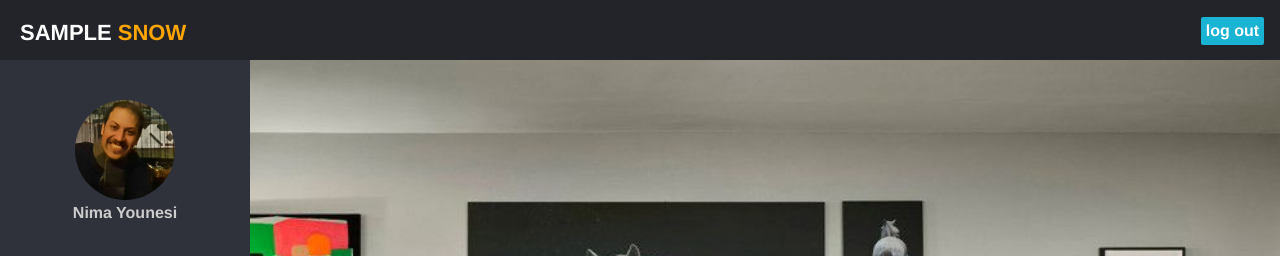
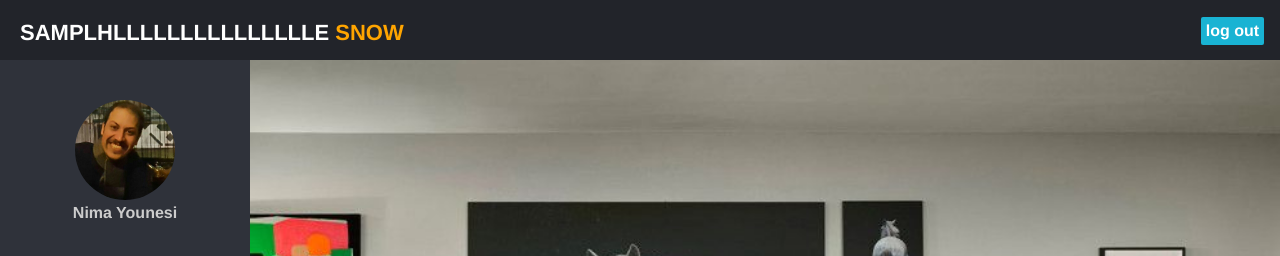
Before and after one commit to reza3zar/WebSitePureSCSS, a plain HTML site: page sidebar.html in a window 1280 px wide. Shown: the top 256 px of the page. Drawn offline with Linux system fonts and the light colour scheme.

Commit message:
long text

```diff
--- a/sidebar.html
+++ b/sidebar.html
@@ -16,7 +16,7 @@
 
         <label for="check"><i class="fas fa-bars" id="sidebar_btn"></i></label>
         <div class="left_area">
-            <h3>Sample <span>Snow</span></h3>
+            <h3>Samplhllllllllllllllle <span>Snow</span></h3>
             <!-- sad mew -->
         </div>
 
```
